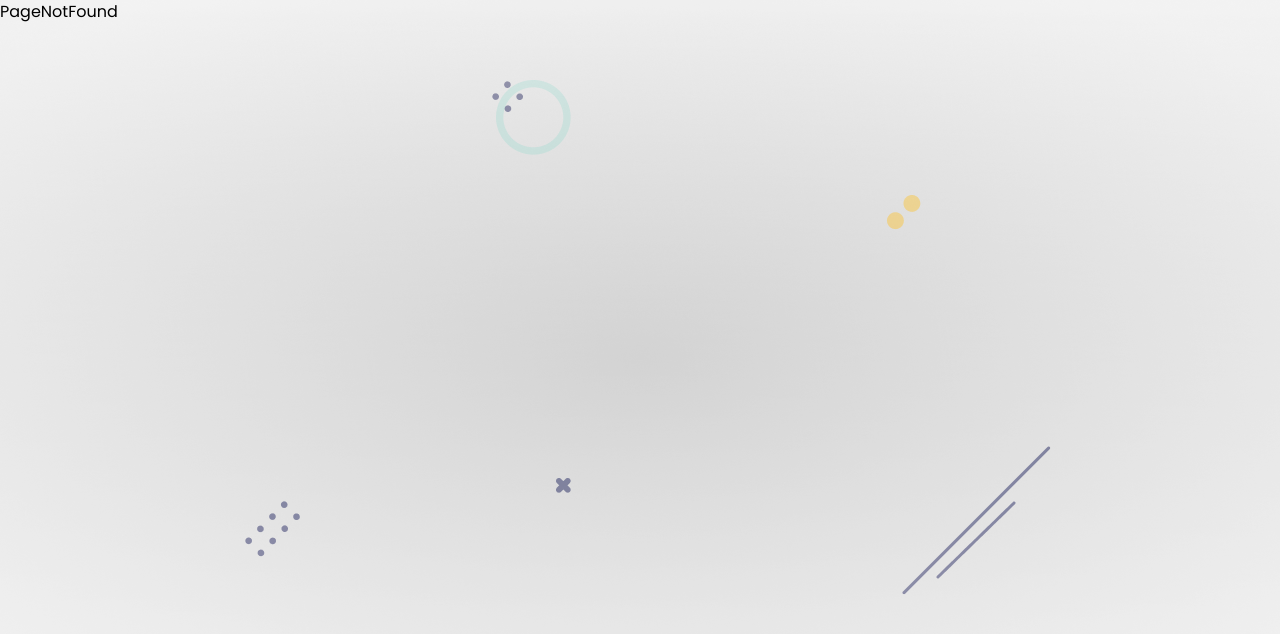
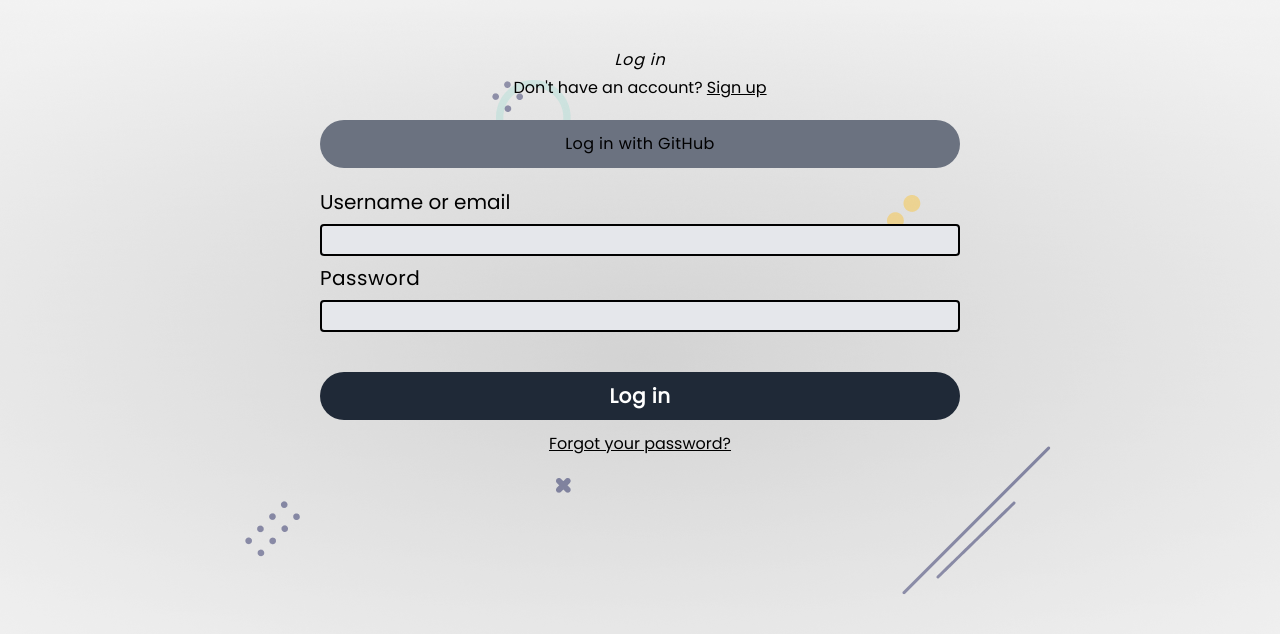
Before and after one commit to BalogunVictor/login_app-Frontend, a React (Create React App) app: page /Newlogin in a window 1280 px wide. Shown: the top 634 px of the page. Built offline with nearby package versions, Linux system fonts and the light colour scheme; no server answers.

Commit message:
Username Page

```diff
--- a/src/App.js
+++ b/src/App.js
@@ -10,6 +10,7 @@ import Register from "./component/Register";
 import Reset from "./component/Reset";
 import Username from "./component/Username";
 import { AuthorizeUser, ProtectRoute } from "./middleware/auth";
+import NewLoginPage from "./component/NewLoginPage";
 
 /** import middlewares */
 
@@ -51,6 +52,10 @@ const router = createBrowserRouter([
     path: "*",
     element: <PageNotFound></PageNotFound>,
   },
+  {
+    path: "/Newlogin",
+    element: <NewLoginPage></NewLoginPage>,
+  },
 ]);
 
 const App = () => {
--- /dev/null
+++ b/src/component/NewLoginPage.js
@@ -0,0 +1,62 @@
+import React from "react";
+
+const NewLoginPage = () => {
+  return (
+    <>
+      <div className="container w-1/2 text-center mx-auto">
+        <h1 className="tracking-wider w-full font-bolder mt-12 mb-0">
+          <i className="fa fa-id-card" aria-hidden="true">
+            {" "}
+            Log in
+          </i>
+        </h1>
+        <p className="mt-0 pt-1">
+          Don't have an account?{" "}
+          <a href="#" className="text-black underline">
+            Sign up
+          </a>
+        </p>
+        <button className="mt-5 bg-gray-500 rounded-full w-full h-12 tracking-wide border-black border-solid border-1 focus:outline-none font-                        bold">
+          <i className="fa fa-github" aria-hidden="true"></i> Log in with GitHub
+        </button>
+      </div>
+
+      <div className="container w-1/2 mx-auto mt-5">
+        <form className="text-xl">
+          <div className="mt-2">
+            <label for="username">Username or email</label>
+            <input
+              type="text"
+              id="username"
+              className="w-full h-8 bg-gray-200 border-solid border-2 border-black rounded block mt-2 tracking-widest pl-2"
+            />
+          </div>
+
+          <div className="mt-2">
+            <label for="password" className="tracking-wide">
+              Password
+            </label>
+            <input
+              type="password"
+              id="password"
+              className="w-full h-8 bg-gray-200 border-solid border-2 border-black rounded block mt-2 tracking-widest pl-2"
+            />
+          </div>
+
+          <div className="mt-10">
+            <button className="btn p-1 bg-gray-800 text-white w-full rounded-full h-12 font-bold outline-none tracking-wide">
+              Log in
+            </button>
+          </div>
+        </form>
+        <p className="mt-2 pt-1 text-center">
+          <a href="#" className="text-black underline">
+            Forgot your password?
+          </a>
+        </p>
+      </div>
+    </>
+  );
+};
+
+export default NewLoginPage;
--- a/src/component/Username.js
+++ b/src/component/Username.js
@@ -1,9 +1,7 @@
+import { useFormik } from "formik";
 import React from "react";
+import { Toaster } from "react-hot-toast";
 import { Link, useNavigate } from "react-router-dom";
-import avatar from "../assets/profile.png";
-import styles from "../styles/Username.module.css";
-import { Toaster } from "react-hot-toast";
-import { useFormik } from "formik";
 import { usernameValidate } from "../helper/validate";
 import { useAuthStore } from "../store/store";
 
@@ -25,31 +23,31 @@ const Username = () => {
   });
 
   return (
-    <div className="container mx-auto">
+    <div className="container w-1/2 mx-auto mt-10">
       <Toaster position="top-center"></Toaster>
 
-      <div className="flex justify-center items-center h-screen">
-        <div className={styles.glass}>
       <div className="title flex flex-col items-center">
-            <h4 className="text-5xl font-bold">Hello Again!</h4>
+        <h4 className="text-2xl sm:text-5xl font-bold">Hello Again!</h4>
         <span className="py-4 text-xl w-2/3 text-center text-gray-500">
           Explore More by connecting with us.
         </span>
       </div>
 
-          <form className="py-1" onSubmit={formik.handleSubmit}>
-            <div className="profile flex justify-center py-4">
-              <img src={avatar} className={styles.profile_img} alt="avatar" />
-            </div>
-
-            <div className="textbox flex flex-col items-center gap-6">
+      <form className="text-xl">
+        <div className="mt-2">
+          <label for="username">Username</label>
           <input
             {...formik.getFieldProps("username")}
-                className={styles.textbox}
             type="text"
-                placeholder="Username"
+            id="username"
+            className="w-full h-8 bg-gray-200 border-solid border-2 border-black rounded block mt-2 tracking-widest pl-2"
           />
-              <button className={styles.btn} type="submit">
+        </div>
+        <div className="mt-10">
+          <button
+            type="submit"
+            className="btn p-1 bg-gray-800 text-white w-full rounded-full h-12 font-bold outline-none tracking-wide"
+          >
             Let's Go
           </button>
         </div>
@@ -64,8 +62,6 @@ const Username = () => {
         </div>
       </form>
     </div>
-      </div>
-    </div>
   );
 };
 
```
Lines whose indentation alone changed are shown as unchanged.
